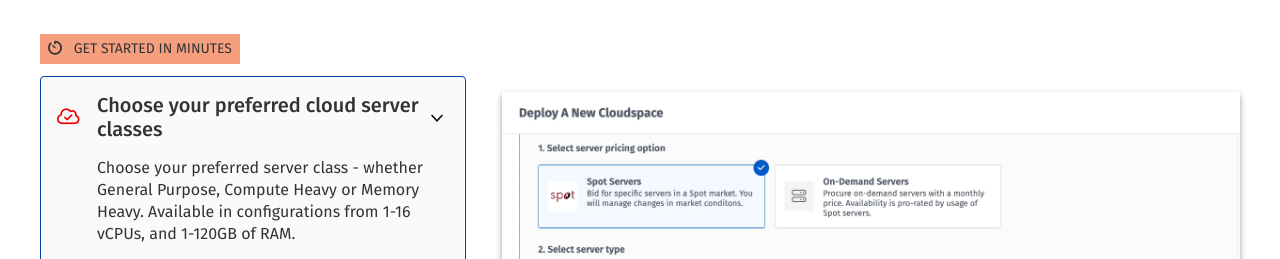
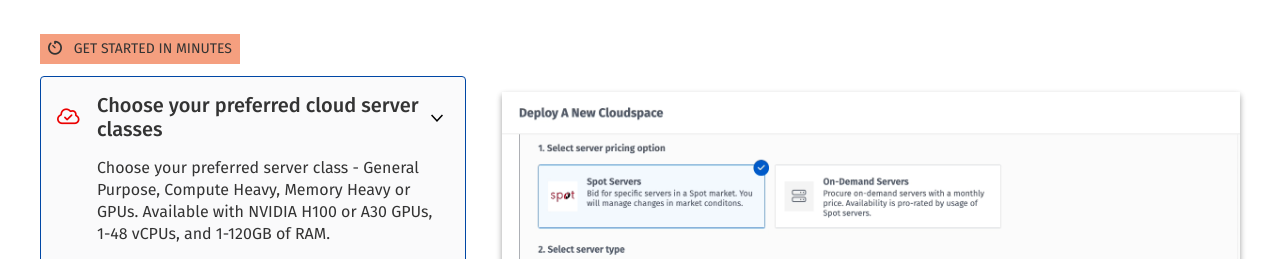
Before and after one commit to platform9/rxt-spot, a plain HTML site: page index.html in a window 1280 px wide. Shown: the part 541-800 px from the top of the page. Drawn offline with Linux system fonts and the light colour scheme; no server answers.

Commit message:
Update text in How It Works section

```diff
--- a/index.html
+++ b/index.html
@@ -92,7 +92,7 @@
                      <div class="how-it-works-feature-mobile active">
                         <div class="feature-header" onclick="toggleFeatureMobile(this)">
                            <i class="fa-regular fa-cloud-check"></i>
-                           <h5>Choose your preferred cloud server type</h5>
+                           <h5>Choose your preferred cloud server classes</h5>
                            <svg width="24" height="25" viewBox="0 0 24 25" fill="none" xmlns="http://www.w3.org/2000/svg">
                               <path
                                  d="M6 10.5187L11.9999 17.0035L17.9999 10.5187L16.8988 9.5L11.9999 14.7948L7.10102 9.5L6 10.5187Z"
@@ -101,9 +101,7 @@
                         </div>
                         <div class="feature-text">
                            <div>
-                              Choose your preferred server class - whether General Purpose, Compute Heavy or Memory Heavy.
-                              Available
-                              in configurations from 1-16 vCPUs, and 1-120GB of RAM.
+                              Choose your preferred server class - General Purpose, Compute Heavy, Memory Heavy or GPUs. Available with NVIDIA H100 or A30 GPUs, 1-48 vCPUs, and 1-120GB of RAM.
                            </div>
                            <div class="how-it-works-visual-mobile">
                               <img src="static-files/images/spot-1-server-configs.gif" />
@@ -230,9 +228,7 @@
                         </div>
                         <div class="feature-text">
                            <div>
-                              Choose your preferred server class - whether General Purpose, Compute Heavy or Memory Heavy.
-                              Available
-                              in configurations from 1-16 vCPUs, and 1-120GB of RAM.
+                              Choose your preferred server class - General Purpose, Compute Heavy, Memory Heavy or GPUs. Available with NVIDIA H100 or A30 GPUs, 1-48 vCPUs, and 1-120GB of RAM.
                            </div>
                         </div>
                      </div>
```
